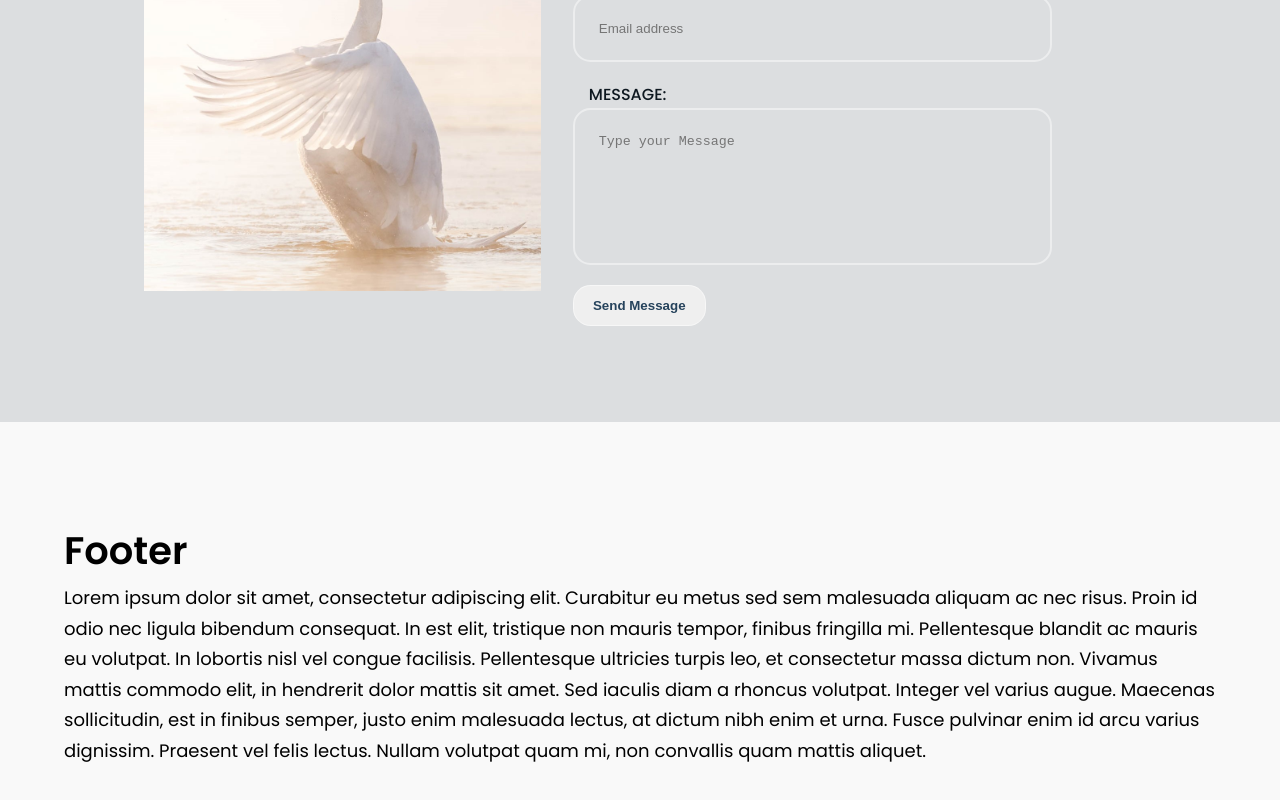
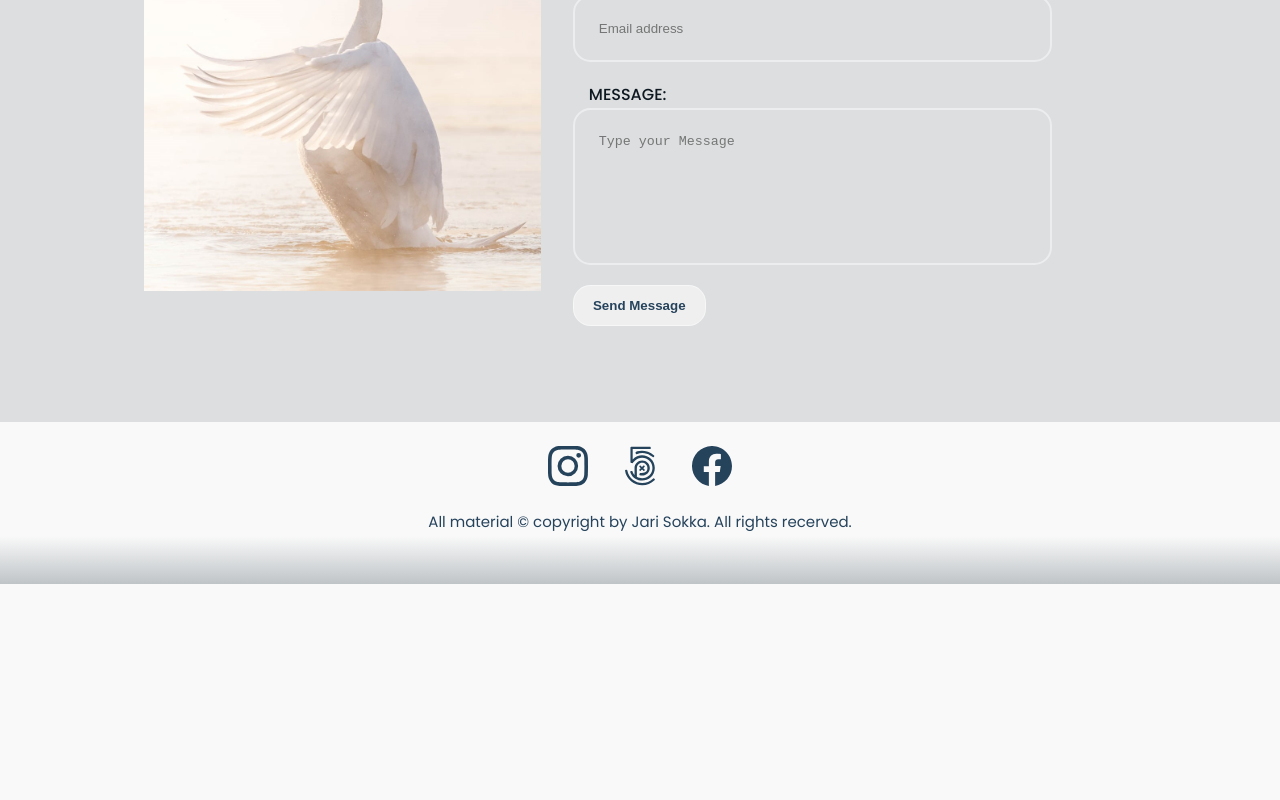
Before and after one commit to jarisokka/photography-portfolio, a React (Create React App) app: page / in a window 1280 px wide. Shown: the part 5175-5975 px from the top of the page. After the commit the page ends 5759 px from the top, so only its background shows below. Built offline with nearby package versions, Linux system fonts and the light colour scheme.

Commit message:
Add footer and start of pipeline

```diff
--- a/public/env.js
+++ b/public/env.js
@@ -4,7 +4,7 @@ window.env = {
   "asl.log": "Destination=file",
   "ChocolateyInstall": "C:\\ProgramData\\chocolatey",
   "ChocolateyLastPathUpdate": "132748024153784097",
-  "CHROME_CRASHPAD_PIPE_NAME": "\\\\.\\pipe\\crashpad_260_OCBMSCBIIGOKSHND",
+  "CHROME_CRASHPAD_PIPE_NAME": "\\\\.\\pipe\\crashpad_20476_KQMGGNRPHVUAZDGL",
   "COLOR": "1",
   "COLORTERM": "truecolor",
   "CommonProgramFiles": "C:\\Program Files\\Common Files",
@@ -74,7 +74,7 @@ window.env = {
   "TEMP": "C:\\Users\\jaris\\AppData\\Local\\Temp",
   "TEMPLATE_ID": "template_e3u6vs6",
   "TERM_PROGRAM": "vscode",
-  "TERM_PROGRAM_VERSION": "1.70.0",
+  "TERM_PROGRAM_VERSION": "1.70.1",
   "TMP": "C:\\Users\\jaris\\AppData\\Local\\Temp",
   "USERDOMAIN": "DESKTOP-GNPF1H3",
   "USERDOMAIN_ROAMINGPROFILE": "DESKTOP-GNPF1H3",
--- a/src/components/about/About.css
+++ b/src/components/about/About.css
@@ -40,6 +40,11 @@
   margin-left: 2rem;
   color: var(--color-navigation-tx);
   font-size: 40px;
+  transition: all 0.3s ease-in-out;
+}
+
+.social a:hover {
+  transform: translateY(-0.3rem);
 }
 
 .instagram {
--- a/src/components/footer/Footer.css
+++ b/src/components/footer/Footer.css
@@ -0,0 +1,33 @@
+footer {
+  text-align: center;
+
+}
+
+.footer-socials {
+  display: flex;
+  flex-wrap: wrap;
+  justify-content: center;
+  gap: 2rem;
+  padding-top: 1rem;
+}
+
+.footer-socials a {
+  color: var(--color-navigation-tx);
+  font-size: 40px;
+  transition: all 0.3s ease-in-out;
+}
+
+.footer-socials a:hover {
+  transform: translateY(-0.3rem);
+}
+
+.copyright {
+  font-size: large;
+  color: var(--color-navigation-tx);
+}
+
+.the-end {
+  background: linear-gradient(180deg, var(--color-background), rgb(191, 196, 199));
+  width: 100%;
+  height: 3rem;
+}
--- a/src/components/footer/Footer.js
+++ b/src/components/footer/Footer.js
@@ -1,13 +1,20 @@
 import './Footer.css'
+import {BsInstagram, BsFacebook} from 'react-icons/bs'
+import {Fa500Px} from 'react-icons/fa'
 
 const Footer = () => {
   return (
-    <section>
-      <div className='container'>
-        <h2>Footer</h2>
-        <p>Lorem ipsum dolor sit amet, consectetur adipiscing elit. Curabitur eu metus sed sem malesuada aliquam ac nec risus. Proin id odio nec ligula bibendum consequat. In est elit, tristique non mauris tempor, finibus fringilla mi. Pellentesque blandit ac mauris eu volutpat. In lobortis nisl vel congue facilisis. Pellentesque ultricies turpis leo, et consectetur massa dictum non. Vivamus mattis commodo elit, in hendrerit dolor mattis sit amet. Sed iaculis diam a rhoncus volutpat. Integer vel varius augue. Maecenas sollicitudin, est in finibus semper, justo enim malesuada lectus, at dictum nibh enim et urna. Fusce pulvinar enim id arcu varius dignissim. Praesent vel felis lectus. Nullam volutpat quam mi, non convallis quam mattis aliquet.</p>
+    <footer>
+      <div className='footer-socials'>
+        <a href='https://instagram.com' target='_blank' rel="noreferrer"><BsInstagram/></a>
+        <a href='https://500px.com' target='_blank' rel="noreferrer"><Fa500Px/></a>
+        <a href='https://facebook.com' target='_blank' rel="noreferrer"><BsFacebook/></a>
       </div>
-    </section>
+      <div className='copyright'>
+        <small>All material &copy; copyright by Jari Sokka. All rights recerved.</small>
+      </div>
+      <div className='the-end'></div>
+    </footer>
   )
 }
 
```
